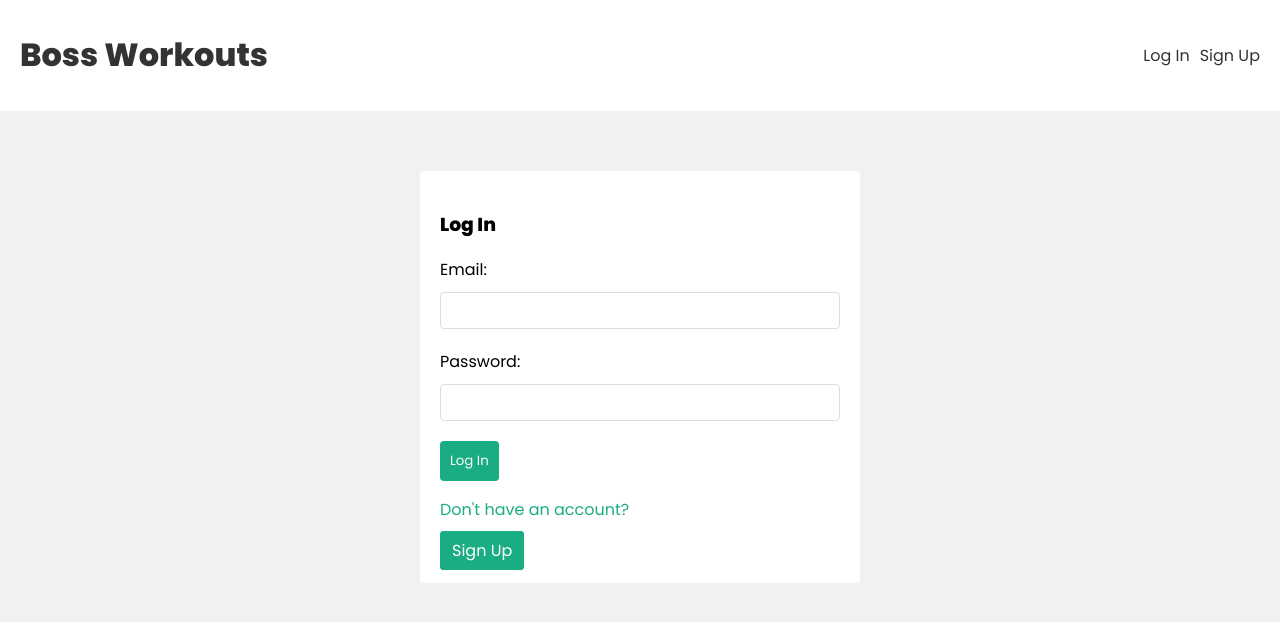
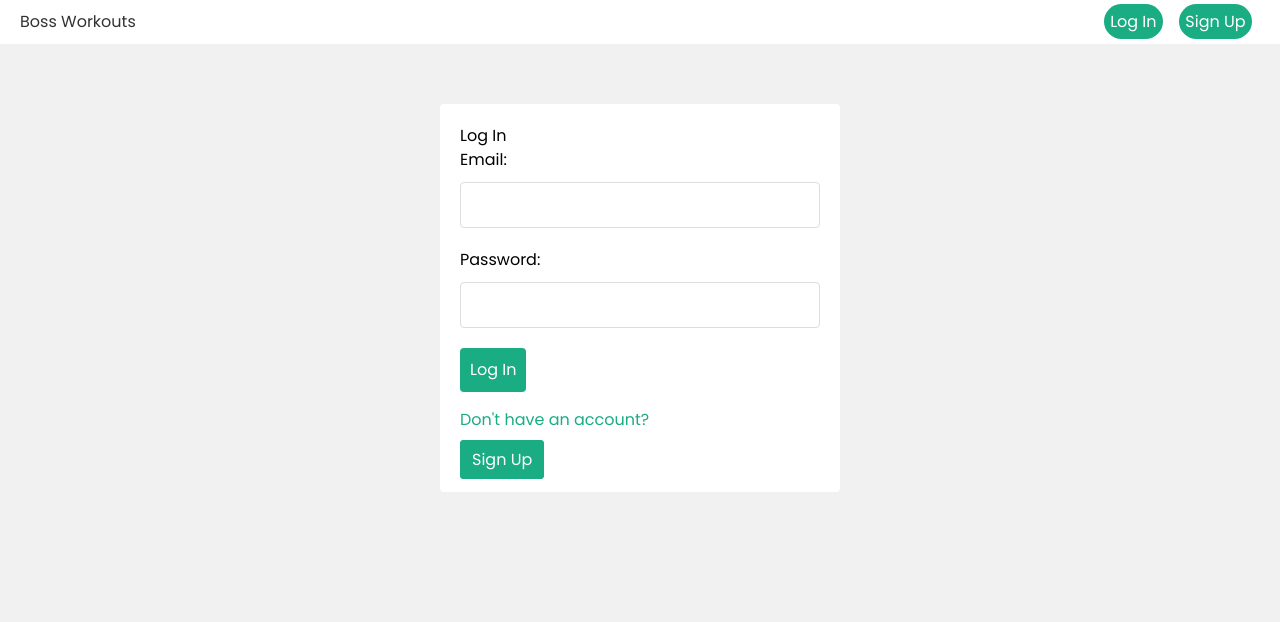
Before and after one commit to B0ssCodes/workout-manager-frontend, a React (Vite) app: page /login in a window 1280 px wide. Shown: the top 622 px of the page. Built offline with nearby package versions, Linux system fonts and the light colour scheme.

Commit message:
Better Error Handling

```diff
--- a/package.json
+++ b/package.json
@@ -14,7 +14,8 @@
     "date-fns": "^3.1.0",
     "react": "^18.2.0",
     "react-dom": "^18.2.0",
-    "react-router-dom": "^6.21.1"
+    "react-router-dom": "^6.21.1",
+    "tailwindcss": "^3.4.1"
   },
   "devDependencies": {
     "@types/react": "^18.2.43",
--- a/src/components/Navbar.jsx
+++ b/src/components/Navbar.jsx
@@ -17,7 +17,7 @@ const handleClick = () => {
                 </Link>
                 <nav>
                     {user && (
-                    <div>
+                    <div className='bg-red-300'>
                         <span>{user.email}</span>
                     <button onClick={handleClick}>Log Out</button>
                     </div>
--- a/src/components/WorkoutForm.jsx
+++ b/src/components/WorkoutForm.jsx
@@ -51,6 +51,7 @@ const WorkoutForm = () => {
         }
     }
     return (
+        <div className="workoutForm">
         <form className="create" onSubmit={handleSubmit}>
             <h3>Add a New Workout</h3>
             <label>Exercise Title:</label>
@@ -81,6 +82,7 @@ const WorkoutForm = () => {
             <button>Add Workout</button>
             {error && <div className="error">{error}</div>}
         </form>
+        </div>
     )
 }
 
--- a/src/hooks/useSignup.js
+++ b/src/hooks/useSignup.js
@@ -27,7 +27,7 @@ export const useSignup = () => {
             }
         } catch (error) {
             setIsLoading(false);
-            setError(error.message);
+            setError(error.response.data.error || error.message);
         }
     }
 
--- a/src/index.css
+++ b/src/index.css
@@ -1,6 +1,8 @@
 /* google font */
 @import url('https://fonts.googleapis.com/css2?family=Poppins:wght@300;400;500;600;800&family=VT323&display=swap');
-
+@import 'tailwindcss/base';
+@import 'tailwindcss/components';
+@import 'tailwindcss/utilities';
 /* layout */
 :root {
   --primary: #1aac83;
@@ -104,21 +106,21 @@ input.error {
 /* navbar */
 nav {
   display: flex;
+  justify-content: space-between;
   align-items: center;
+  flex-wrap: nowrap; /* This will prevent wrapping onto the next line */
 }
+
 nav a, nav button {
-  margin-left: 10px;
-}
-nav button {
-  background: #fff;
-  color: var(--primary);
-  border: 2px solid var(--primary);
-  padding: 6px 10px;
-  border-radius: 4px;
+  color: #fff;
+  text-decoration: none;
   font-family: "Poppins";
-  cursor: pointer;
+  background-color: var(--primary);
+  padding: 0.4em;
+  border-radius: 40px;
   font-size: 1em;
-  margin-left: 10px;
+  margin-left: 0.5em;
+  margin-right: 0.5em;
 }
 
 /* auth forms */
--- /dev/null
+++ b/tailwind.config.js
@@ -0,0 +1,8 @@
+/** @type {import('tailwindcss').Config} */
+export default {
+  content: [],
+  theme: {
+    extend: {},
+  },
+  plugins: [],
+}
```
Also changed, not shown: 1 other file (tests, documents, lock files or other folders).
